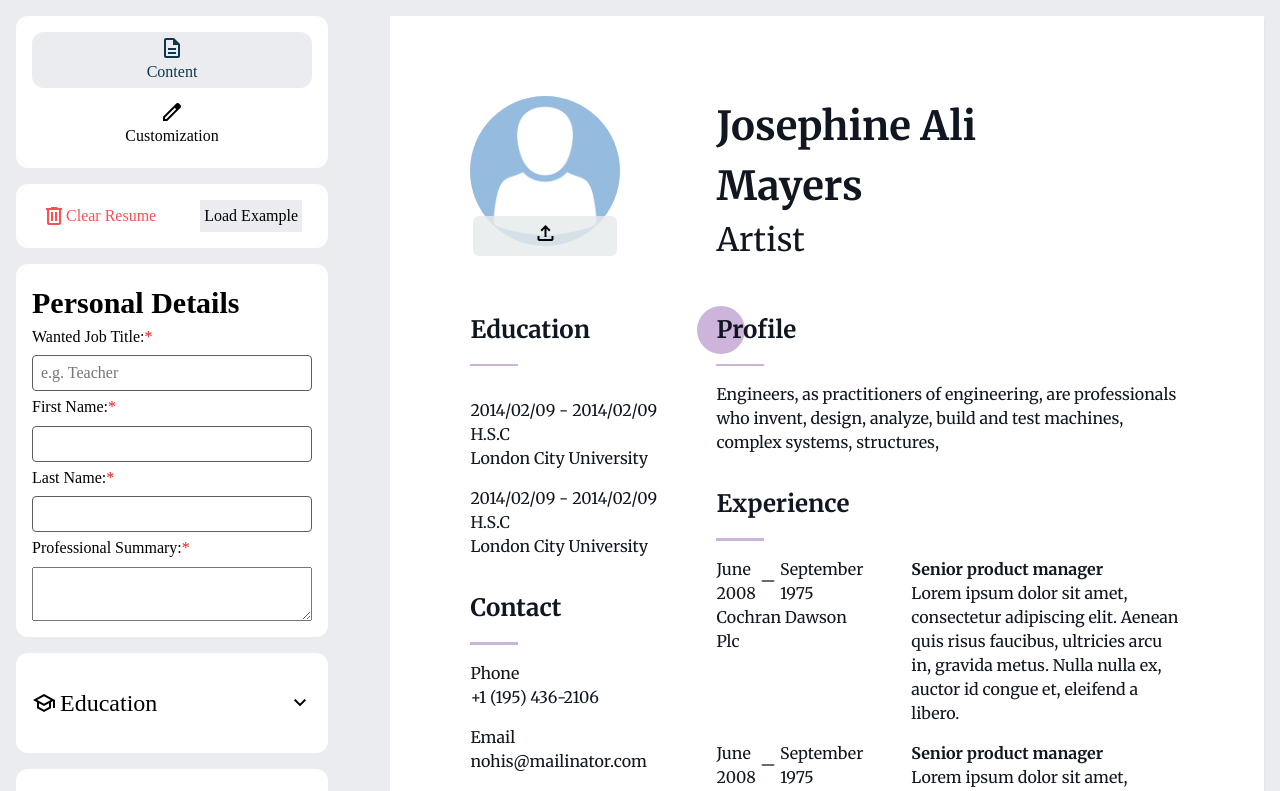
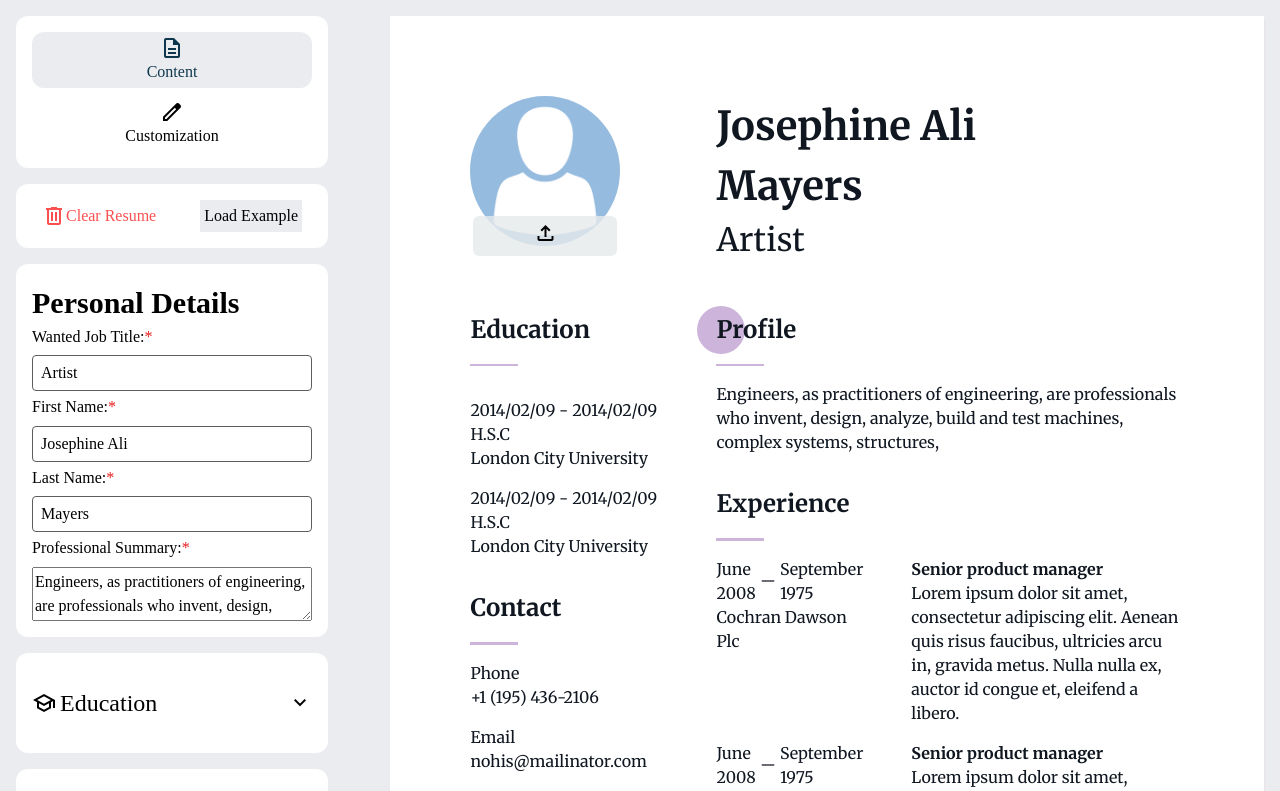
Before and after one commit to ZTanvir/cv-maker, a React (Vite) app: page / in a window 1280 px wide. Shown: the top 791 px of the page. Built offline with nearby package versions, Linux system fonts and the light colour scheme.

Commit message:
bug :clear resume and load example will load correct Personal details form input data

```diff
--- a/src/Components/Cv.jsx
+++ b/src/Components/Cv.jsx
@@ -4,19 +4,27 @@ import CvInfo from "./CvInfo/CvInfo";
 import CvPreview from "./CvPreview/CvPreview";
 import filledCvData from "./FilledCvData.js";
 import emptyCvData from "./EmptyCvData.js";
-import { useState } from "react";
+import { useRef, useState } from "react";
 import styles from "../styles/cv.module.css";
 
 const Cv = () => {
     const [cvData, setCvData] = useState(filledCvData);
     const [cvFont, setCvFont] = useState("Merriweather");
     const [cvColor, setCvColor] = useState("#CDB4DB");
+    // Hidden button under Personal Details form section
+    const resetPersonalDetailsFormBtn = useRef();
+    // Hidden Load button under Personal Details form section
+    const loadPersonalDetailsFormBtn = useRef();
 
     const handleClearBtn = (e) => {
         setCvData(emptyCvData);
+        // Clear the Personal deatils form
+        resetPersonalDetailsFormBtn.current.click();
     };
     const handleLoadBtn = (e) => {
         setCvData(filledCvData);
+        // Load the personal details form
+        loadPersonalDetailsFormBtn.current.click();
     };
     // CvFonts component btn
     const handleFontBtn = (e) => {
@@ -43,6 +51,8 @@ const Cv = () => {
                     cvFont={cvFont}
                     handleColorBtn={handleColorBtn}
                     cvColor={cvColor}
+                    resetPersonalDetailsForm={resetPersonalDetailsFormBtn}
+                    loadPersonalDetailsForm={loadPersonalDetailsFormBtn}
                 />
             </aside>
             <main className={styles.cvPreviewContainer}>
--- a/src/Components/CvInfo/CvInfo.jsx
+++ b/src/Components/CvInfo/CvInfo.jsx
@@ -23,6 +23,8 @@ const CvInfo = ({
     cvFont,
     handleColorBtn,
     cvColor,
+    resetPersonalDetailsForm,
+    loadPersonalDetailsForm,
 }) => {
     const [displaySection, setDisplaySection] = useState("content");
 
@@ -46,7 +48,12 @@ const CvInfo = ({
             />
             {Boolean(displaySection === "content") ? (
                 <div className={styles.cvInFo}>
-                    <CvInfoContent cvData={cvData} setCvData={setCvData} />
+                    <CvInfoContent
+                        cvData={cvData}
+                        setCvData={setCvData}
+                        resetPersonalDetailsForm={resetPersonalDetailsForm}
+                        loadPersonalDetailsForm={loadPersonalDetailsForm}
+                    />
                 </div>
             ) : (
                 <div className={styles.customizeCvSection}>
--- a/src/Components/CvInfo/CvInfoContent.jsx
+++ b/src/Components/CvInfo/CvInfoContent.jsx
@@ -6,12 +6,22 @@ import ContractFormData from "./UserInfo/FormData/ContractFormData.js";
 import SkillFormData from "./UserInfo/FormData/SkillFormData.js";
 import { useState } from "react";
 
-const CvInfoContent = ({ cvData, setCvData }) => {
+const CvInfoContent = ({
+    cvData,
+    setCvData,
+    resetPersonalDetailsForm,
+    loadPersonalDetailsForm,
+}) => {
     // Toggle section
     const [activeIndex, setActiveIndex] = useState(false);
     return (
         <>
-            <PersonalDetails cvData={cvData} updateCvData={setCvData} />
+            <PersonalDetails
+                cvData={cvData}
+                updateCvData={setCvData}
+                resetPersonalDetailsForm={resetPersonalDetailsForm}
+                loadPersonalDetailsForm={loadPersonalDetailsForm}
+            />
             <InstituteInfo
                 formData={EducationFormData}
                 cvData={cvData}
--- a/src/Components/CvInfo/PersonalDetails/PersonalDetails.jsx
+++ b/src/Components/CvInfo/PersonalDetails/PersonalDetails.jsx
@@ -3,14 +3,38 @@ import InputField from "../../InputField";
 import personalDetailsData from "./personalDetailsData";
 import styles from "../../../styles/personalDetails.module.css";
 
-const PersonalDetails = ({ cvData, updateCvData }) => {
+const PersonalDetails = ({
+    cvData,
+    updateCvData,
+    resetPersonalDetailsForm,
+    loadPersonalDetailsForm,
+}) => {
     const [personalDetails, setPersonalDetails] = useState({
-        profession: "",
-        fname: "",
-        lname: "",
-        jobSummary: "",
+        fname: "Josephine Ali",
+        lname: "Mayers",
+        profession: "Artist",
+        jobSummary:
+            "Engineers, as practitioners of engineering, are professionals who invent, design, analyze, build and test machines, complex systems, structures,",
     });
 
+    const handleClearBtn = () => {
+        setPersonalDetails({
+            fname: "",
+            lname: "",
+            profession: "",
+            jobSummary: "",
+        });
+    };
+
+    const handleLoadBtn = () => {
+        setPersonalDetails({
+            fname: "Josephine Ali",
+            lname: "Mayers",
+            profession: "Artist",
+            jobSummary:
+                "Engineers, as practitioners of engineering, are professionals who invent, design, analyze, build and test machines, complex systems, structures,",
+        });
+    };
     // save user input from profession,first name,last name
     const inputOnchange = (event) => {
         setPersonalDetails({
@@ -46,6 +70,20 @@ const PersonalDetails = ({ cvData, updateCvData }) => {
                     />
                 ))}
             </form>
+            <button
+                ref={resetPersonalDetailsForm}
+                onClick={handleClearBtn}
+                hidden
+            >
+                Clear
+            </button>
+            <button
+                ref={loadPersonalDetailsForm}
+                onClick={handleLoadBtn}
+                hidden
+            >
+                Load
+            </button>
         </section>
     );
 };
```
